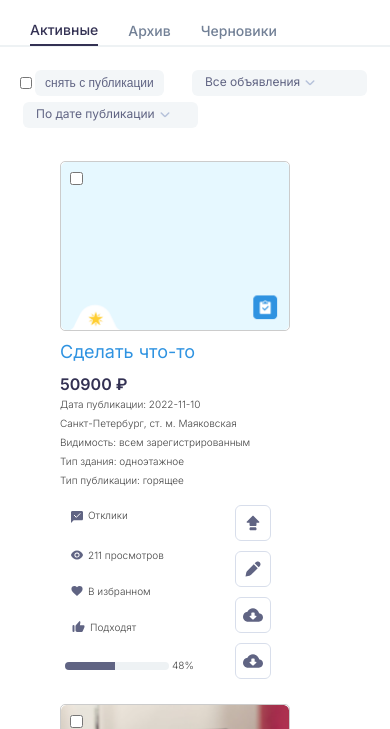
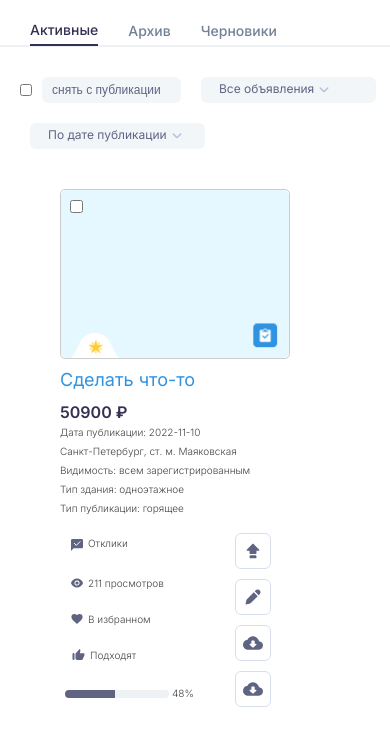
Before and after one commit to Iuliia-D/AT-WORK-test, a plain HTML site: page index.html in a window 390 px wide. Shown: the part 105-834 px from the top of the page. Drawn offline with Linux system fonts and the light colour scheme.

Commit message:
correct responsive styles

```diff
--- a/style.css
+++ b/style.css
@@ -343,15 +343,19 @@ img {
   }
 
   .select {
-    margin: 3px;
-    padding: 5px;
+    /* margin: 3px;
+    padding: 5px; */
     width: 175px;
   }
   .select__body {
     z-index: 15;
   }
-  .to-archive {
+  /* .to-archive {
     margin: 3px;
     width: 129px;
-  }
+
+    margin: 10px;
+    padding: 10px;
+    width: 139px;
+  } */
 }
```
